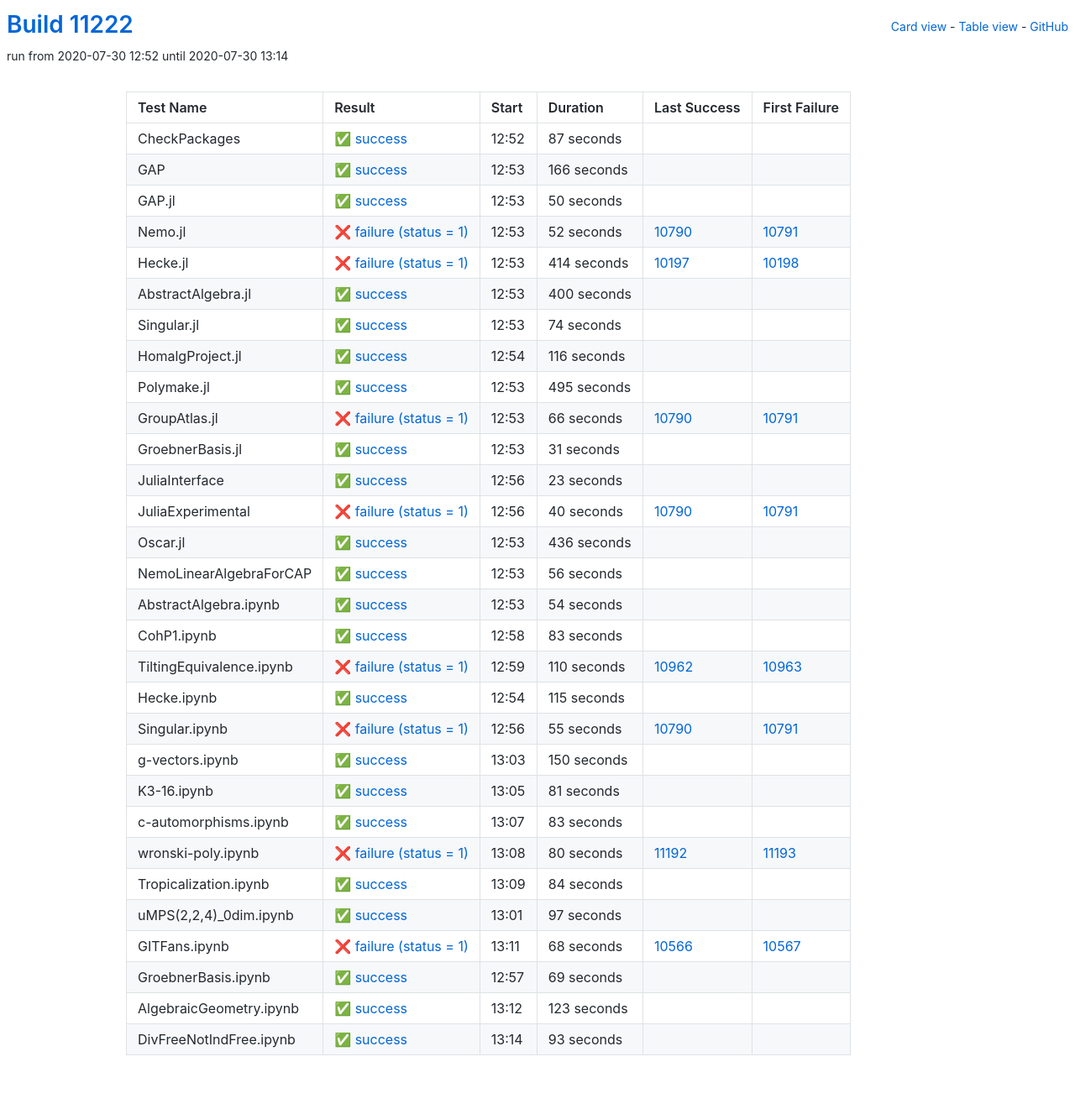
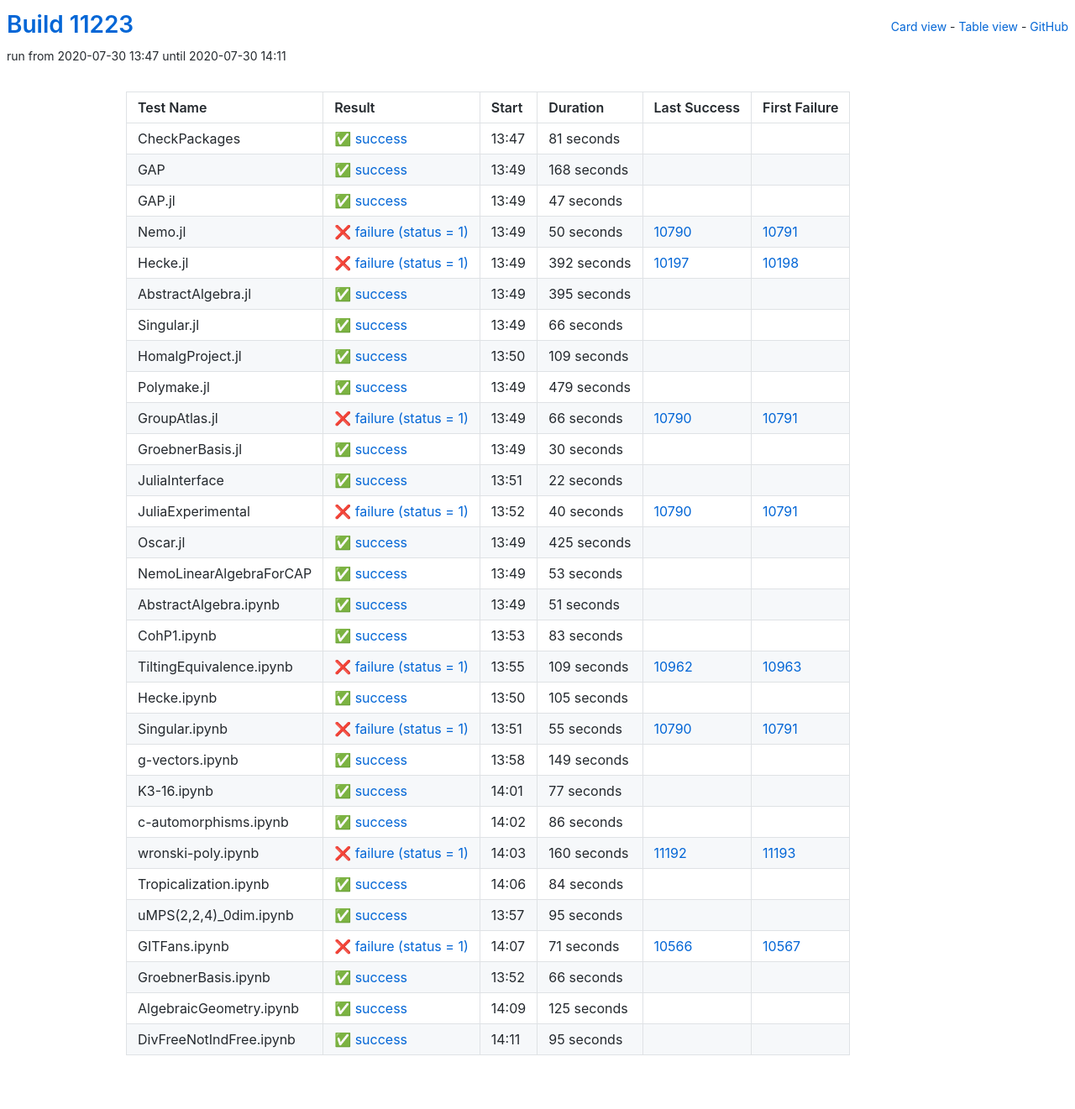
Before and after one commit to oscar-system/oscar-ci-status, a Jekyll site: the page built from table.html, in a window 1280 px wide. Shown: the whole page at 84% size. Built offline with Jekyll 4.4.1, drawn with Linux system fonts in a browser that asks for light colours.

Commit message:
Build #11223

```diff
--- a/_data/ci.yml
+++ b/_data/ci.yml
@@ -1,6 +1,6 @@
 ---
-build: 11222
-build_url: https://oscarci.mathematik.uni-kl.de/job/oscar/11222/
+build: 11223
+build_url: https://oscarci.mathematik.uni-kl.de/job/oscar/11223/
 job: oscar
 organization: oscar-system
 repo: oscar-ci-status
@@ -8,116 +8,116 @@
 tests:
 - name: CheckPackages
   id: checkpackages
-  log: https://oscarci.mathematik.uni-kl.de/job/oscar/11222/artifact/logs/build-11222/CheckPackages.log
-  start: 2020-07-30 12:52
+  log: https://oscarci.mathematik.uni-kl.de/job/oscar/11223/artifact/logs/build-11223/CheckPackages.log
+  start: 2020-07-30 13:47
   success: true
   exitcode: 0
   status: success
-  duration: 87
+  duration: 81
   last_success: false
   last_success_url:
   first_failure: false
   first_failure_url:
 - name: GAP
   id: gap
-  log: https://oscarci.mathematik.uni-kl.de/job/oscar/11222/artifact/logs/build-11222/GAP.log
-  start: 2020-07-30 12:53
+  log: https://oscarci.mathematik.uni-kl.de/job/oscar/11223/artifact/logs/build-11223/GAP.log
+  start: 2020-07-30 13:49
   success: true
   exitcode: 0
   status: success
-  duration: 166
+  duration: 168
   last_success: false
   last_success_url:
   first_failure: false
   first_failure_url:
 - name: GAP.jl
   id: gap-jl
-  log: https://oscarci.mathematik.uni-kl.de/job/oscar/11222/artifact/logs/build-11222/GAP.jl.log
-  start: 2020-07-30 12:53
+  log: https://oscarci.mathematik.uni-kl.de/job/oscar/11223/artifact/logs/build-11223/GAP.jl.log
+  start: 2020-07-30 13:49
   success: true
   exitcode: 0
   status: success
-  duration: 50
+  duration: 47
   last_success: false
   last_success_url:
   first_failure: false
   first_failure_url:
 - name: Nemo.jl
   id: nemo-jl
-  log: https://oscarci.mathematik.uni-kl.de/job/oscar/11222/artifact/logs/build-11222/Nemo.jl.log
-  start: 2020-07-30 12:53
+  log: https://oscarci.mathematik.uni-kl.de/job/oscar/11223/artifact/logs/build-11223/Nemo.jl.log
+  start: 2020-07-30 13:49
   success: false
   exitcode: 1
   status: failure
-  duration: 52
+  duration: 50
   last_success: 10790
   last_success_url: https://oscarci.mathematik.uni-kl.de/job/oscar/10790/
   first_failure: 10791
   first_failure_url: https://oscarci.mathematik.uni-kl.de/job/oscar/10791/
 - name: Hecke.jl
   id: hecke-jl
-  log: https://oscarci.mathematik.uni-kl.de/job/oscar/11222/artifact/logs/build-11222/Hecke.jl.log
-  start: 2020-07-30 12:53
+  log: https://oscarci.mathematik.uni-kl.de/job/oscar/11223/artifact/logs/build-11223/Hecke.jl.log
+  start: 2020-07-30 13:49
   success: false
   exitcode: 1
   status: failure
-  duration: 414
+  duration: 392
   last_success: 10197
   last_success_url: https://oscarci.mathematik.uni-kl.de/job/oscar/10197/
   first_failure: 10198
   first_failure_url: https://oscarci.mathematik.uni-kl.de/job/oscar/10198/
 - name: AbstractAlgebra.jl
   id: abstractalgebra-jl
-  log: https://oscarci.mathematik.uni-kl.de/job/oscar/11222/artifact/logs/build-11222/AbstractAlgebra.jl.log
-  start: 2020-07-30 12:53
+  log: https://oscarci.mathematik.uni-kl.de/job/oscar/11223/artifact/logs/build-11223/AbstractAlgebra.jl.log
+  start: 2020-07-30 13:49
   success: true
   exitcode: 0
   status: success
-  duration: 400
+  duration: 395
   last_success: false
   last_success_url:
   first_failure: false
   first_failure_url:
 - name: Singular.jl
   id: singular-jl
-  log: https://oscarci.mathematik.uni-kl.de/job/oscar/11222/artifact/logs/build-11222/Singular.jl.log
-  start: 2020-07-30 12:53
+  log: https://oscarci.mathematik.uni-kl.de/job/oscar/11223/artifact/logs/build-11223/Singular.jl.log
+  start: 2020-07-30 13:49
   success: true
   exitcode: 0
   status: success
-  duration: 74
+  duration: 66
   last_success: false
   last_success_url:
   first_failure: false
   first_failure_url:
 - name: HomalgProject.jl
   id: homalgproject-jl
-  log: https://oscarci.mathematik.uni-kl.de/job/oscar/11222/artifact/logs/build-11222/HomalgProject.jl.log
-  start: 2020-07-30 12:54
+  log: https://oscarci.mathematik.uni-kl.de/job/oscar/11223/artifact/logs/build-11223/HomalgProject.jl.log
+  start: 2020-07-30 13:50
   success: true
   exitcode: 0
   status: success
-  duration: 116
+  duration: 109
   last_success: false
   last_success_url:
   first_failure: false
   first_failure_url:
 - name: Polymake.jl
   id: polymake-jl
-  log: https://oscarci.mathematik.uni-kl.de/job/oscar/11222/artifact/logs/build-11222/Polymake.jl.log
-  start: 2020-07-30 12:53
+  log: https://oscarci.mathematik.uni-kl.de/job/oscar/11223/artifact/logs/build-11223/Polymake.jl.log
+  start: 2020-07-30 13:49
   success: true
   exitcode: 0
   status: success
-  duration: 495
+  duration: 479
   last_success: false
   last_success_url:
   first_failure: false
   first_failure_url:
 - name: GroupAtlas.jl
   id: groupatlas-jl
-  log: https://oscarci.mathematik.uni-kl.de/job/oscar/11222/artifact/logs/build-11222/GroupAtlas.jl.log
-  start: 2020-07-30 12:53
+  log: https://oscarci.mathematik.uni-kl.de/job/oscar/11223/artifact/logs/build-11223/GroupAtlas.jl.log
+  start: 2020-07-30 13:49
   success: false
   exitcode: 1
   status: failure
@@ -128,32 +128,32 @@
   first_failure_url: https://oscarci.mathematik.uni-kl.de/job/oscar/10791/
 - name: GroebnerBasis.jl
   id: groebnerbasis-jl
-  log: https://oscarci.mathematik.uni-kl.de/job/oscar/11222/artifact/logs/build-11222/GroebnerBasis.jl.log
-  start: 2020-07-30 12:53
+  log: https://oscarci.mathematik.uni-kl.de/job/oscar/11223/artifact/logs/build-11223/GroebnerBasis.jl.log
+  start: 2020-07-30 13:49
   success: true
   exitcode: 0
   status: success
-  duration: 31
+  duration: 30
   last_success: false
   last_success_url:
   first_failure: false
   first_failure_url:
 - name: JuliaInterface
   id: juliainterface
-  log: https://oscarci.mathematik.uni-kl.de/job/oscar/11222/artifact/logs/build-11222/JuliaInterface.log
-  start: 2020-07-30 12:56
+  log: https://oscarci.mathematik.uni-kl.de/job/oscar/11223/artifact/logs/build-11223/JuliaInterface.log
+  start: 2020-07-30 13:51
   success: true
   exitcode: 0
   status: success
-  duration: 23
+  duration: 22
   last_success: false
   last_success_url:
   first_failure: false
   first_failure_url:
 - name: JuliaExperimental
   id: juliaexperimental
-  log: https://oscarci.mathematik.uni-kl.de/job/oscar/11222/artifact/logs/build-11222/JuliaExperimental.log
-  start: 2020-07-30 12:56
+  log: https://oscarci.mathematik.uni-kl.de/job/oscar/11223/artifact/logs/build-11223/JuliaExperimental.log
+  start: 2020-07-30 13:52
   success: false
   exitcode: 1
   status: failure
@@ -164,44 +164,44 @@
   first_failure_url: https://oscarci.mathematik.uni-kl.de/job/oscar/10791/
 - name: Oscar.jl
   id: oscar-jl
-  log: https://oscarci.mathematik.uni-kl.de/job/oscar/11222/artifact/logs/build-11222/Oscar.jl.log
-  start: 2020-07-30 12:53
+  log: https://oscarci.mathematik.uni-kl.de/job/oscar/11223/artifact/logs/build-11223/Oscar.jl.log
+  start: 2020-07-30 13:49
   success: true
   exitcode: 0
   status: success
-  duration: 436
+  duration: 425
   last_success: false
   last_success_url:
   first_failure: false
   first_failure_url:
 - name: NemoLinearAlgebraForCAP
   id: nemolinearalgebraforcap
-  log: https://oscarci.mathematik.uni-kl.de/job/oscar/11222/artifact/logs/build-11222/NemoLinearAlgebraForCAP.log
-  start: 2020-07-30 12:53
+  log: https://oscarci.mathematik.uni-kl.de/job/oscar/11223/artifact/logs/build-11223/NemoLinearAlgebraForCAP.log
+  start: 2020-07-30 13:49
   success: true
   exitcode: 0
   status: success
-  duration: 56
+  duration: 53
   last_success: false
   last_success_url:
   first_failure: false
   first_failure_url:
 - name: AbstractAlgebra.ipynb
   id: abstractalgebra-ipynb
-  log: https://oscarci.mathematik.uni-kl.de/job/oscar/11222/artifact/logs/build-11222/AbstractAlgebra.ipynb.log
-  start: 2020-07-30 12:53
+  log: https://oscarci.mathematik.uni-kl.de/job/oscar/11223/artifact/logs/build-11223/AbstractAlgebra.ipynb.log
+  start: 2020-07-30 13:49
   success: true
   exitcode: 0
   status: success
-  duration: 54
+  duration: 51
   last_success: false
   last_success_url:
   first_failure: false
   first_failure_url:
 - name: CohP1.ipynb
   id: cohp1-ipynb
-  log: https://oscarci.mathematik.uni-kl.de/job/oscar/11222/artifact/logs/build-11222/CohP1.ipynb.log
-  start: 2020-07-30 12:58
+  log: https://oscarci.mathematik.uni-kl.de/job/oscar/11223/artifact/logs/build-11223/CohP1.ipynb.log
+  start: 2020-07-30 13:53
   success: true
   exitcode: 0
   status: success
@@ -212,32 +212,32 @@
   first_failure_url:
 - name: TiltingEquivalence.ipynb
   id: tiltingequivalence-ipynb
-  log: https://oscarci.mathematik.uni-kl.de/job/oscar/11222/artifact/logs/build-11222/TiltingEquivalence.ipynb.log
-  start: 2020-07-30 12:59
+  log: https://oscarci.mathematik.uni-kl.de/job/oscar/11223/artifact/logs/build-11223/TiltingEquivalence.ipynb.log
+  start: 2020-07-30 13:55
   success: false
   exitcode: 1
   status: failure
-  duration: 110
+  duration: 109
   last_success: 10962
   last_success_url: https://oscarci.mathematik.uni-kl.de/job/oscar/10962/
   first_failure: 10963
   first_failure_url: https://oscarci.mathematik.uni-kl.de/job/oscar/10963/
 - name: Hecke.ipynb
   id: hecke-ipynb
-  log: https://oscarci.mathematik.uni-kl.de/job/oscar/11222/artifact/logs/build-11222/Hecke.ipynb.log
-  start: 2020-07-30 12:54
+  log: https://oscarci.mathematik.uni-kl.de/job/oscar/11223/artifact/logs/build-11223/Hecke.ipynb.log
+  start: 2020-07-30 13:50
   success: true
   exitcode: 0
   status: success
-  duration: 115
+  duration: 105
   last_success: false
   last_success_url:
   first_failure: false
   first_failure_url:
 - name: Singular.ipynb
   id: singular-ipynb
-  log: https://oscarci.mathematik.uni-kl.de/job/oscar/11222/artifact/logs/build-11222/Singular.ipynb.log
-  start: 2020-07-30 12:56
+  log: https://oscarci.mathematik.uni-kl.de/job/oscar/11223/artifact/logs/build-11223/Singular.ipynb.log
+  start: 2020-07-30 13:51
   success: false
   exitcode: 1
   status: failure
@@ -248,56 +248,56 @@
   first_failure_url: https://oscarci.mathematik.uni-kl.de/job/oscar/10791/
 - name: g-vectors.ipynb
   id: g-vectors-ipynb
-  log: https://oscarci.mathematik.uni-kl.de/job/oscar/11222/artifact/logs/build-11222/g-vectors.ipynb.log
-  start: 2020-07-30 13:03
+  log: https://oscarci.mathematik.uni-kl.de/job/oscar/11223/artifact/logs/build-11223/g-vectors.ipynb.log
+  start: 2020-07-30 13:58
   success: true
   exitcode: 0
   status: success
-  duration: 150
+  duration: 149
   last_success: false
   last_success_url:
   first_failure: false
   first_failure_url:
 - name: K3-16.ipynb
   id: k3-16-ipynb
-  log: https://oscarci.mathematik.uni-kl.de/job/oscar/11222/artifact/logs/build-11222/K3-16.ipynb.log
-  start: 2020-07-30 13:05
+  log: https://oscarci.mathematik.uni-kl.de/job/oscar/11223/artifact/logs/build-11223/K3-16.ipynb.log
+  start: 2020-07-30 14:01
   success: true
   exitcode: 0
   status: success
-  duration: 81
+  duration: 77
   last_success: false
   last_success_url:
   first_failure: false
   first_failure_url:
 - name: c-automorphisms.ipynb
   id: c-automorphisms-ipynb
-  log: https://oscarci.mathematik.uni-kl.de/job/oscar/11222/artifact/logs/build-11222/c-automorphisms.ipynb.log
-  start: 2020-07-30 13:07
+  log: https://oscarci.mathematik.uni-kl.de/job/oscar/11223/artifact/logs/build-11223/c-automorphisms.ipynb.log
+  start: 2020-07-30 14:02
   success: true
   exitcode: 0
   status: success
-  duration: 83
+  duration: 86
   last_success: false
   last_success_url:
   first_failure: false
   first_failure_url:
 - name: wronski-poly.ipynb
   id: wronski-poly-ipynb
-  log: https://oscarci.mathematik.uni-kl.de/job/oscar/11222/artifact/logs/build-11222/wronski-poly.ipynb.log
-  start: 2020-07-30 13:08
+  log: https://oscarci.mathematik.uni-kl.de/job/oscar/11223/artifact/logs/build-11223/wronski-poly.ipynb.log
+  start: 2020-07-30 14:03
   success: false
   exitcode: 1
   status: failure
-  duration: 80
+  duration: 160
   last_success: 11192
   last_success_url: https://oscarci.mathematik.uni-kl.de/job/oscar/11192/
   first_failure: 11193
   first_failure_url: https://oscarci.mathematik.uni-kl.de/job/oscar/11193/
 - name: Tropicalization.ipynb
   id: tropicalization-ipynb
-  log: https://oscarci.mathematik.uni-kl.de/job/oscar/11222/artifact/logs/build-11222/Tropicalization.ipynb.log
-  start: 2020-07-30 13:09
+  log: https://oscarci.mathematik.uni-kl.de/job/oscar/11223/artifact/logs/build-11223/Tropicalization.ipynb.log
+  start: 2020-07-30 14:06
   success: true
   exitcode: 0
   status: success
@@ -308,60 +308,60 @@
   first_failure_url:
 - name: uMPS(2,2,4)_0dim.ipynb
   id: umps-2-2-4-0dim-ipynb
-  log: https://oscarci.mathematik.uni-kl.de/job/oscar/11222/artifact/logs/build-11222/uMPS-2-2-4-_0dim.ipynb.log
-  start: 2020-07-30 13:01
+  log: https://oscarci.mathematik.uni-kl.de/job/oscar/11223/artifact/logs/build-11223/uMPS-2-2-4-_0dim.ipynb.log
+  start: 2020-07-30 13:57
   success: true
   exitcode: 0
   status: success
-  duration: 97
+  duration: 95
   last_success: false
   last_success_url:
   first_failure: false
   first_failure_url:
 - name: GITFans.ipynb
   id: gitfans-ipynb
-  log: https://oscarci.mathematik.uni-kl.de/job/oscar/11222/artifact/logs/build-11222/GITFans.ipynb.log
-  start: 2020-07-30 13:11
+  log: https://oscarci.mathematik.uni-kl.de/job/oscar/11223/artifact/logs/build-11223/GITFans.ipynb.log
+  start: 2020-07-30 14:07
   success: false
   exitcode: 1
   status: failure
-  duration: 68
+  duration: 71
   last_success: 10566
   last_success_url: https://oscarci.mathematik.uni-kl.de/job/oscar/10566/
   first_failure: 10567
   first_failure_url: https://oscarci.mathematik.uni-kl.de/job/oscar/10567/
 - name: GroebnerBasis.ipynb
   id: groebnerbasis-ipynb
-  log: https://oscarci.mathematik.uni-kl.de/job/oscar/11222/artifact/logs/build-11222/GroebnerBasis.ipynb.log
-  start: 2020-07-30 12:57
+  log: https://oscarci.mathematik.uni-kl.de/job/oscar/11223/artifact/logs/build-11223/GroebnerBasis.ipynb.log
+  start: 2020-07-30 13:52
   success: true
   exitcode: 0
   status: success
-  duration: 69
+  duration: 66
   last_success: false
   last_success_url:
   first_failure: false
   first_failure_url:
 - name: AlgebraicGeometry.ipynb
   id: algebraicgeometry-ipynb
-  log: https://oscarci.mathematik.uni-kl.de/job/oscar/11222/artifact/logs/build-11222/AlgebraicGeometry.ipynb.log
-  start: 2020-07-30 13:12
+  log: https://oscarci.mathematik.uni-kl.de/job/oscar/11223/artifact/logs/build-11223/AlgebraicGeometry.ipynb.log
+  start: 2020-07-30 14:09
   success: true
   exitcode: 0
   status: success
-  duration: 123
+  duration: 125
   last_success: false
   last_success_url:
   first_failure: false
   first_failure_url:
 - name: DivFreeNotIndFree.ipynb
   id: divfreenotindfree-ipynb
-  log: https://oscarci.mathematik.uni-kl.de/job/oscar/11222/artifact/logs/build-11222/DivFreeNotIndFree.ipynb.log
-  start: 2020-07-30 13:14
+  log: https://oscarci.mathematik.uni-kl.de/job/oscar/11223/artifact/logs/build-11223/DivFreeNotIndFree.ipynb.log
+  start: 2020-07-30 14:11
   success: true
   exitcode: 0
   status: success
-  duration: 93
+  duration: 95
   last_success: false
   last_success_url:
   first_failure: false
```
Also changed, not shown: README.md.
